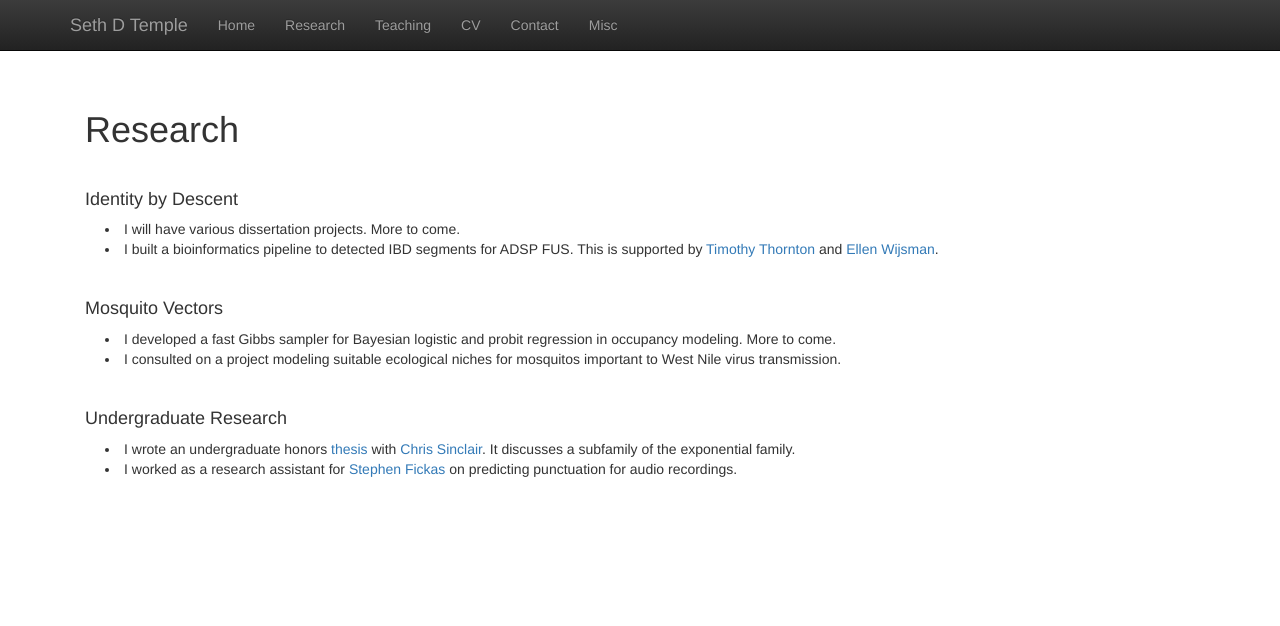
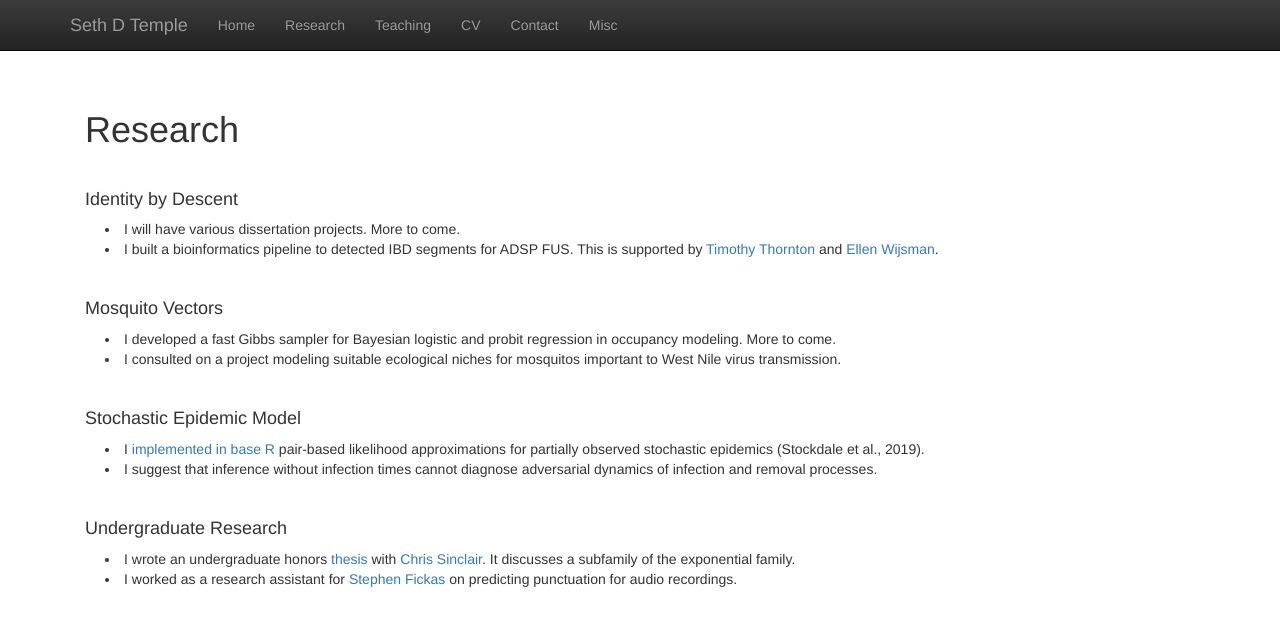
Before and after one commit to sdtemple/sdtemple.github.io, a Jekyll site: the page built from research.html, in a window 1280 px wide. Shown: the top 626 px of the page. Built offline with Jekyll 4.4.1, drawn with Linux system fonts in a browser that asks for light colours; nearby versions of some CDN libraries; library files that are not in the unit come from our copies.

Commit message:
Update research.html

```diff
--- a/research.html
+++ b/research.html
@@ -17,6 +17,12 @@ title:  'Research'
   <li style="padding:0px;margin:0px 20px 0px;">I consulted on a project modeling suitable ecological niches for mosquitos important to West Nile virus transmission.</li>
 </p>
 <br/>
+<h4>Stochastic Epidemic Model</h4>
+<p class="content" style="padding:0px;margin:0px 20px 0px;">
+  <li style="padding:0px;margin:0px 20px 0px;">I <a href = "https://github.com/sdtemple/pblas">implemented in base R</a> pair-based likelihood approximations for partially observed stochastic epidemics (Stockdale et al., 2019).</li>
+  <li style="padding:0px;margin:0px 20px 0px;">I suggest that inference without infection times cannot diagnose adversarial dynamics of infection and removal processes.</li>
+</p>
+<br/>
 <h4>Undergraduate Research</h4>
 <p class="content" style="padding:0px;margin:0px 20px 0px;">
   <li style="padding:0px;margin:0px 20px 0px;">I wrote an undergraduate honors <a href = "https://math.uoregon.edu/wp-content/uploads/2018/07/TempleStempleTweedieThesis.pdf">thesis</a> with <a href = "http://cdsinclair.org">Chris Sinclair</a>. It discusses a subfamily of the exponential family.</li>
```
